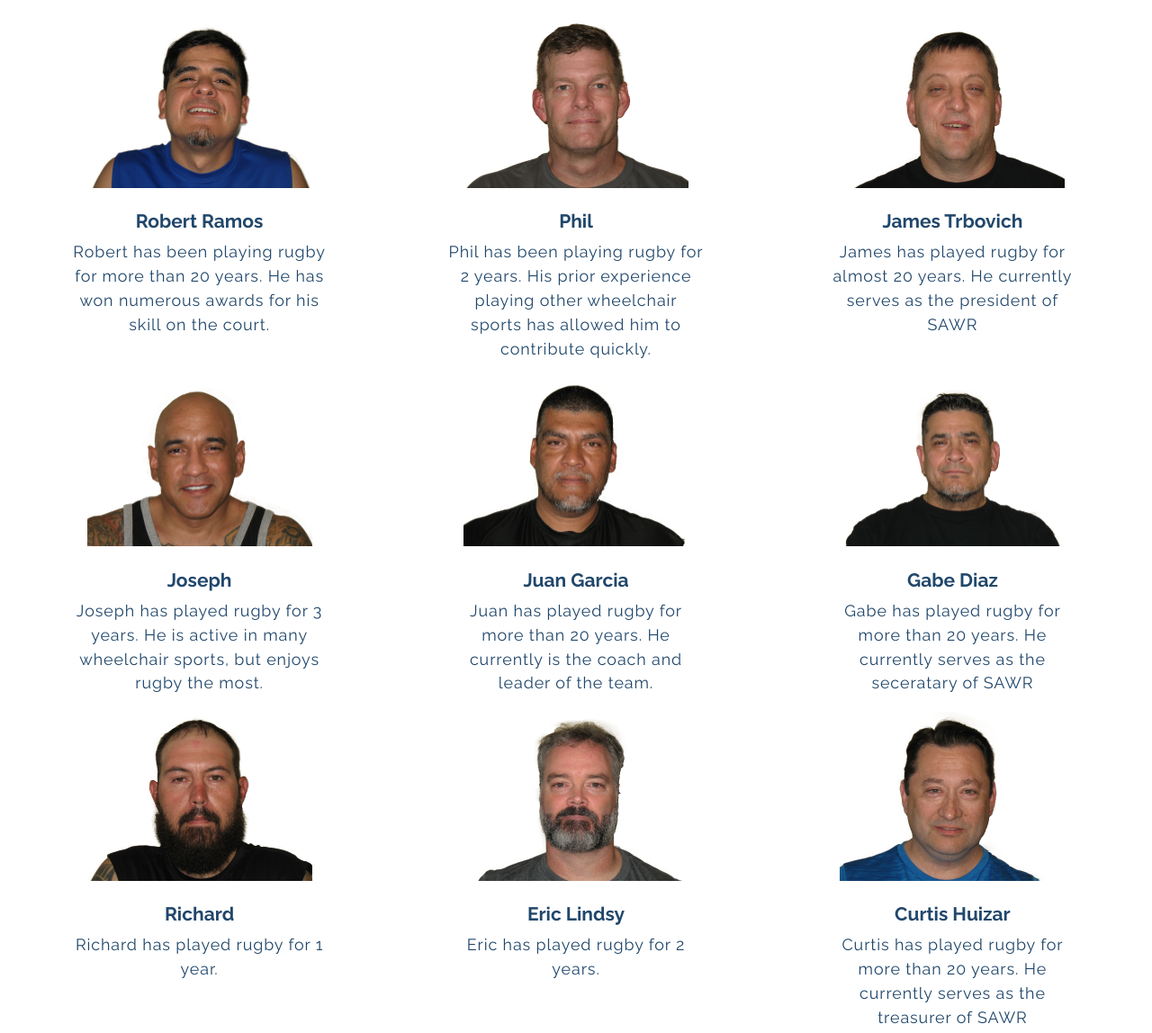
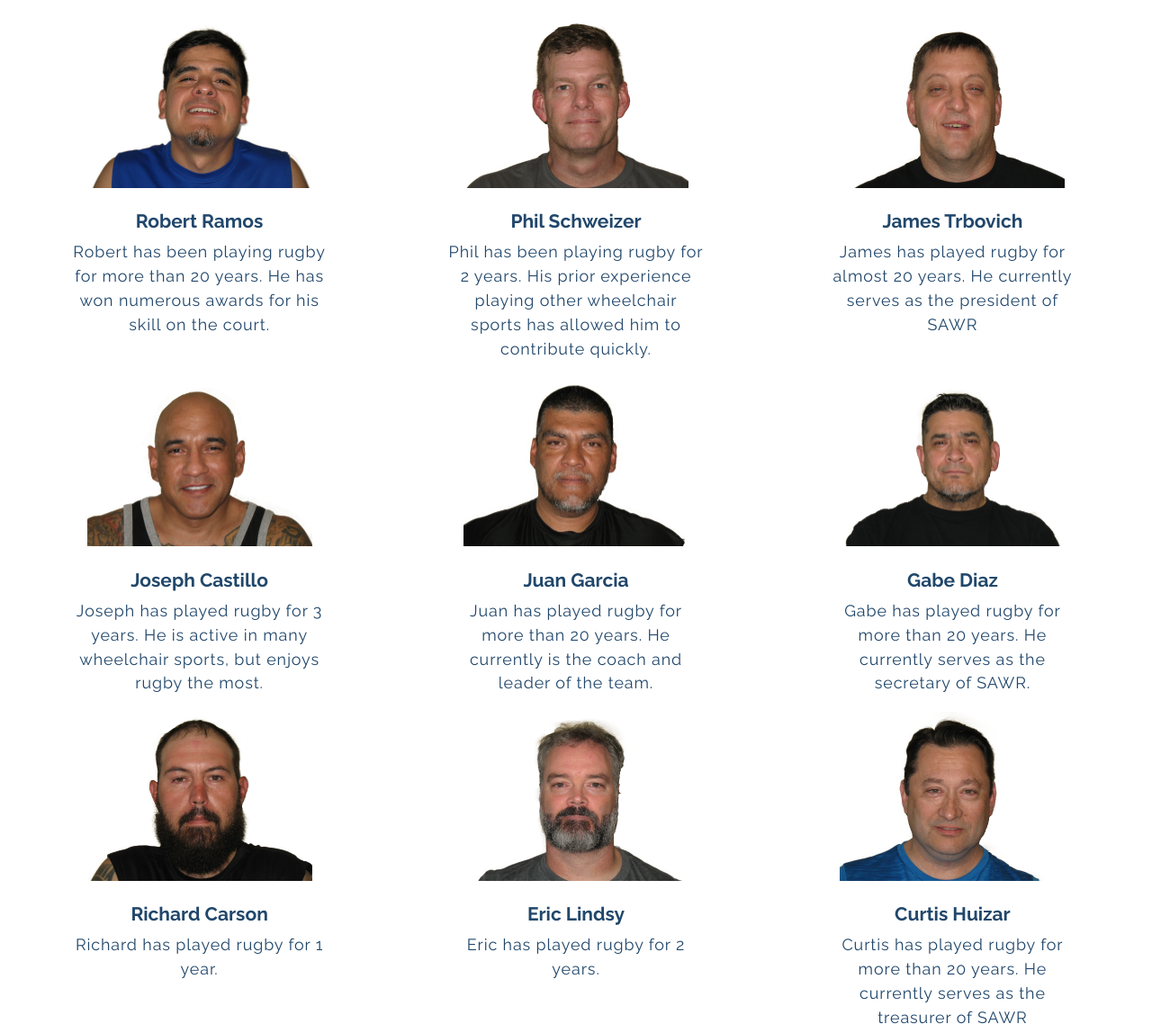
Before and after one commit to jimturbo24/rugby_site, a website: page index.html in a window 1280 px wide. Shown: the part 1647-2795 px from the top of the page at 90% size. Drawn offline with Linux system fonts and the light colour scheme.

Commit message:
corrected spelling errors and last names

```diff
--- a/index.html
+++ b/index.html
@@ -27,7 +27,7 @@
         </section>
         <section class="about">
             <h2 class="section-title">Who we are</h2>
-            <p>We are a group of individuals with high level spinal cord injuries (SCI) who get together on a weekly basis to play a game, using special wheelchairs, that allows us to continue to be competitive athletes despite our injury. Half of our members are former members of the military who serverd proudly, while the rest of our group is made up of members with diverse backgrounds. Together we share the same common experiences of living a life with an SCI, which just happens to include a love for the game that we play together. We have been gathering at various locations around San Antonio to play wheelchair rugby for more than 20 years. Our desire is to continue to play rugby as long as we can and build our membership so that no one with an SCI will miss the opportunity to play rugby.</p>
+            <p>We are a group of individuals with high level spinal cord injuries (SCI) who get together on a weekly basis to play a game, using special wheelchairs, that allows us to continue to be competitive athletes despite our injury. Half of our members are former members of the military who served proudly, while the rest of our group is made up of members with diverse backgrounds. Together we share the same common experiences of living a life with an SCI, which just happens to include a love for the game that we play together. We have been gathering at various locations around San Antonio to play wheelchair rugby for more than 20 years. Our desire is to continue to play rugby as long as we can and build our membership so that no one with an SCI will miss the opportunity to play rugby.</p>
         </section>
         <section class="mission">
             <h2 class="section-title">our mission</h2>
@@ -42,8 +42,8 @@
                     <p class="player-blurb">Robert has been playing rugby for more than 20 years. He has won numerous awards for his skill on the court.</p>
                 </figure>
                 <figure class="player">
-                    <img src="img/player_2.png" alt="Phil" class="player-img">
-                    <h3 class="player-name">Phil</h3>
+                    <img src="img/player_2.png" alt="Phil Schweizer" class="player-img">
+                    <h3 class="player-name">Phil Schweizer</h3>
                     <p class="player-blurb">Phil has been playing rugby for 2 years. His prior experience playing other wheelchair sports has allowed him to contribute quickly.</p>
                 </figure>
                 <figure class="player">
@@ -52,8 +52,8 @@
                     <p class="player-blurb">James has played rugby for almost 20 years. He currently serves as the president of SAWR</p>
                 </figure>
                 <figure class="player">
-                    <img src="img/player_4.png" alt="Joseph" class="player-img">
-                    <h3 class="player-name">Joseph</h3>
+                    <img src="img/player_4.png" alt="Joseph Castillo" class="player-img">
+                    <h3 class="player-name">Joseph Castillo</h3>
                     <p class="player-blurb">Joseph has played rugby for 3 years. He is active in many wheelchair sports, but enjoys rugby the most.</p>
                 </figure>
                 <figure class="player">
@@ -64,11 +64,11 @@
                 <figure class="player">
                     <img src="img/player_6.png" alt="Gabe Diaz" class="player-img">
                     <h3 class="player-name">Gabe Diaz</h3>
-                    <p class="player-blurb">Gabe has played rugby for more than 20 years. He currently serves as the seceratary of SAWR</p>
+                    <p class="player-blurb">Gabe has played rugby for more than 20 years. He currently serves as the secretary of SAWR.</p>
                 </figure>
                 <figure class="player">
-                    <img src="img/player_7.png" alt="Richard" class="player-img">
-                    <h3 class="player-name">Richard</h3>
+                    <img src="img/player_7.png" alt="Richard Carson" class="player-img">
+                    <h3 class="player-name">Richard Carson</h3>
                     <p class="player-blurb">Richard has played rugby for 1 year.</p>
                 </figure>
                 <figure class="player">
@@ -99,11 +99,11 @@
         </section>
         <section class="donate">
             <h2 class="section-title">support us</h2>
-            <p>we are a 503(1)(c) orgainization. Donations are tax deductable. Any monetary support that we recieve is used solely for the following needs:</p>
+            <p>we are a 501(c)(3) organization. Donations are tax deductible. Any monetary support that we receive is used solely for the following needs:</p>
             <div class="">
                 <h3 class="">Equipment</h3>
                 <img src="img/equipment.png" alt="" class="donate-img">
-                <p class="">rugby wheelchairs range in price from $4k for a basic frame with no wheels to $8k for a custom frame with two sets of wheels. This is the highest barrier to entry into the sport for newly injured atheletes as these wheelchairs are not covered by any healthcare plans (excluding Veterans benifits).</p>
+                <p class="">rugby wheelchairs range in price from $5k for a basic frame with no wheels to $11k for a custom frame with two sets of wheels. This is the highest barrier to entry into the sport for newly injured athletes as these wheelchairs are not covered by healthcare plans (excluding Veterans benefits).</p>
             </div>
             <div class="">
                 <h3 class="">Travel</h3>
--- a/scss/styles.scss
+++ b/scss/styles.scss
@@ -236,5 +236,6 @@ iframe {
 //  **** Footer section ****
 
 footer {
-    margin: 3em 2em 1em;
+    margin: 2em 2em;
+    padding-bottom: 1em;
 }
```
Also changed, not shown: css/styles.css, img/logo_2.svg, img/logo_3.png (added), img/logo_4.png (added).
